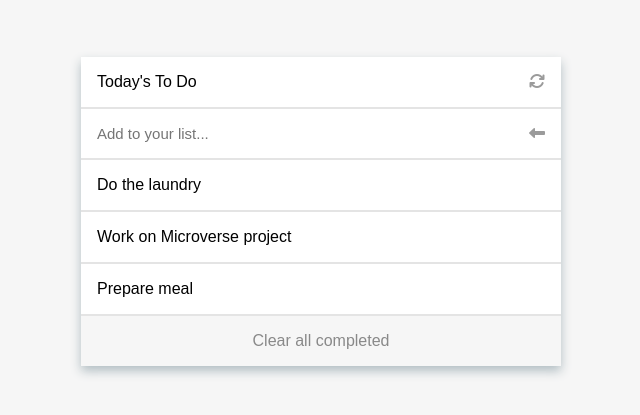
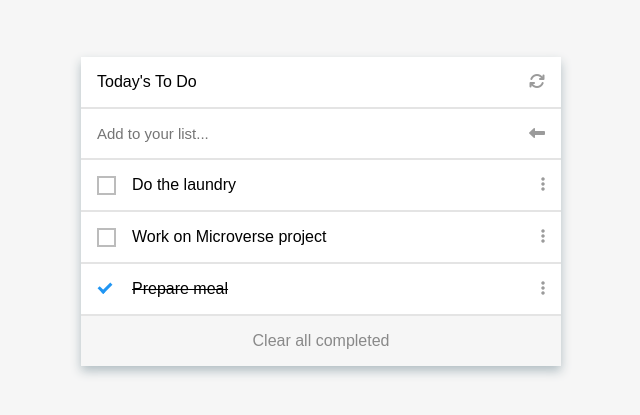
Before and after one commit to crgc/microverse-todo-list, a website built with webpack: page src/index.html in a window 1280 px wide. Shown: the part 197-612 px from the top of the page, without its empty margins (319-959 px from the left). Built offline with nearby package versions, Linux system fonts and the light colour scheme.

Commit message:
Load tasks automatically from object array

```diff
--- a/src/index.js
+++ b/src/index.js
@@ -1,12 +1,64 @@
 import _ from 'lodash';
 import './style.css';
 
-const createDiv = () => document.createElement('div');
+const createElement = (name) => document.createElement(name);
+const createElementWithClass = (name, clazz) => {
+  const element = createElement(name);
+  element.className = clazz;
+
+  return element;
+};
+
+const createDivWithClass = (clazz) => createElementWithClass('div', clazz);
+const getLabelInnerHTML = (task, checkboxId) => {
+  let checkboxHTML = `<input type="checkbox" name="${checkboxId}" id="${checkboxId}">`;
+  if(task.completed) {
+    checkboxHTML = `<input type="checkbox" name="${checkboxId}" id="${checkboxId}" checked="checked">`;
+  }
+
+  return `${checkboxHTML} <span class="checkmark"></span>`;
+};
+const createDescriptionDiv = (task) => {
+  let descriptionDivClass = 'to-do-list-task--description';
+  if(task.completed) {
+    descriptionDivClass += ' strikethrough';
+  }
+
+  const descriptionDiv = createDivWithClass(descriptionDivClass);
+  descriptionDiv.textContent = task.description;
+
+  return descriptionDiv;
+}
+
+function buildTaskLeftElement(task) {
+  const taskLeftElement = createDivWithClass('todo-list-task-left');
+
+  /* Build checkbox */
+  const checkboxId = `check-task-${task.index}`;
+
+  const labelElement = createElementWithClass('label', 'container');
+  labelElement.setAttribute('for', checkboxId);
+  labelElement.innerHTML = getLabelInnerHTML(task, checkboxId);
+
+  /* Build description div */
+  const descriptionDiv = createDescriptionDiv(task);
+
+  taskLeftElement.appendChild(labelElement);
+  taskLeftElement.appendChild(descriptionDiv);
+  return taskLeftElement;
+}
+
+function buildTaskRightElement() {
+  const taskRightElement = createDivWithClass('todo-list-task-right');
+  taskRightElement.innerHTML = '<i class="fa fa-ellipsis-v" aria-hidden="true"></i>';
+
+  return taskRightElement;
+}
 
 function buildTaskElement(task) {
-  const taskElement = createDiv();
-  taskElement.className = 'todo-list-task';
-  taskElement.textContent = task.description;
+  const taskElement = createDivWithClass('todo-list-task');
+  taskElement.appendChild(buildTaskLeftElement(task))
+  taskElement.appendChild(buildTaskRightElement());
 
   return taskElement;
 }
```
Also changed, not shown: src/index.html (+0 -24 lines), dist/index.bundle.js.
